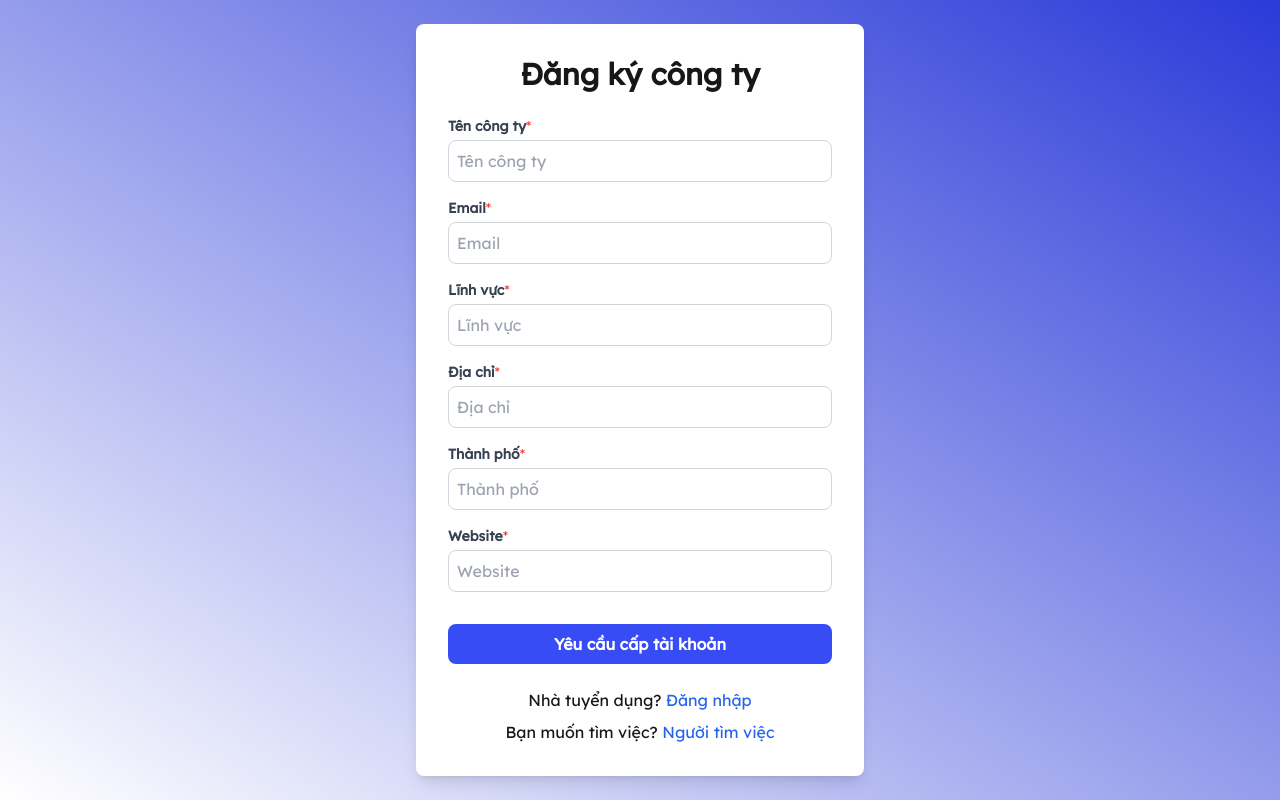
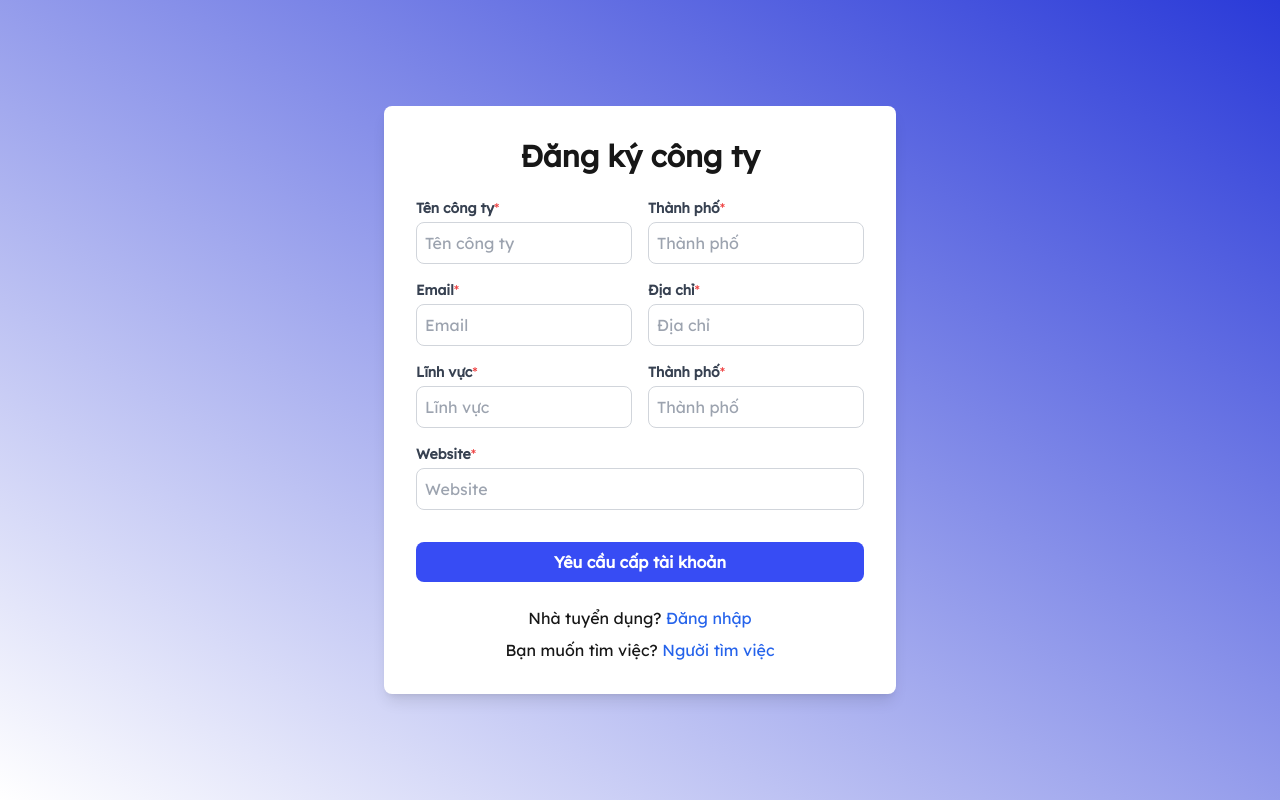
Before and after one commit to NDLoc-vn/find-jobs-app, a Next.js app: page /company-signup in a window 1280 px wide. Built offline with nearby package versions, Linux system fonts and the light colour scheme.

Commit message:
signup company 2 cols

```diff
--- a/app/company-signup/page.tsx
+++ b/app/company-signup/page.tsx
@@ -46,10 +46,11 @@ export default function CompanySignup() {
 
   return (
     <div className="min-h-screen flex items-center justify-center bg-gradient-to-tr from-white to-toreabay-700">
-      <div className="bg-white p-8 rounded-lg shadow-lg w-full max-w-md">
+      <div className="bg-white p-8 rounded-lg shadow-lg w-full max-w-lg">
         <h1 className="text-3xl font-semibold mb-6 text-center">Đăng ký công ty</h1>
 
-        <form onSubmit={handleSubmit}>
+        <form onSubmit={handleSubmit} className='grid grid-cols-1 md:grid-cols-2 gap-x-4'>
+          <div>
             <label className="block mb-1 text-sm font-medium text-gray-700">
               <strong>Tên công ty</strong>
               <span className="text-red-500">*</span>
@@ -88,6 +89,21 @@ export default function CompanySignup() {
               onChange={handleInputChange}
               placeholder="Lĩnh vực"
             />
+          </div>
+
+          <div>
+            <label className="block mb-1 text-sm font-medium text-gray-700">
+              <strong>Thành phố</strong>
+              <span className="text-red-500">*</span>
+            </label>
+            <input
+              type="text"
+              className="w-full p-2 border border-gray-300 rounded-lg mb-4"
+              name="city"
+              value={companyData.address}
+              onChange={handleInputChange}
+              placeholder="Thành phố"
+            />
 
             <label className="block mb-1 text-sm font-medium text-gray-700">
               <strong>Địa chỉ</strong>
@@ -114,7 +130,9 @@ export default function CompanySignup() {
               onChange={handleInputChange}
               placeholder="Thành phố"
             />
+          </div>
 
+          <div className="col-span-1 md:col-span-2">
             <label className="block mb-1 text-sm font-medium text-gray-700">
               <strong>Website</strong>
               <span className="text-red-500">*</span>
@@ -127,11 +145,12 @@ export default function CompanySignup() {
               onChange={handleInputChange}
               placeholder="Website"
             />
+          </div>
 
-          {error && <p className="text-red-500">{error}</p>}
-          {success && <p className="text-green-500">{success}</p>}
+          {error && <p className="text-red-500 col-span-1 md:col-span-2">{error}</p>}
+          {success && <p className="text-green-500 col-span-1 md:col-span-2">{success}</p>}
 
-          <button type="submit" className="w-full py-2 px-4 bg-xanhduong-600 text-white rounded-lg mt-4 font-semibold">
+          <button type="submit" className="col-span-1 md:col-span-2 w-full py-2 px-4 bg-xanhduong-600 text-white rounded-lg mt-4 font-semibold">
             Yêu cầu cấp tài khoản
           </button>
         </form>
```
Lines whose indentation alone changed are shown as unchanged.
